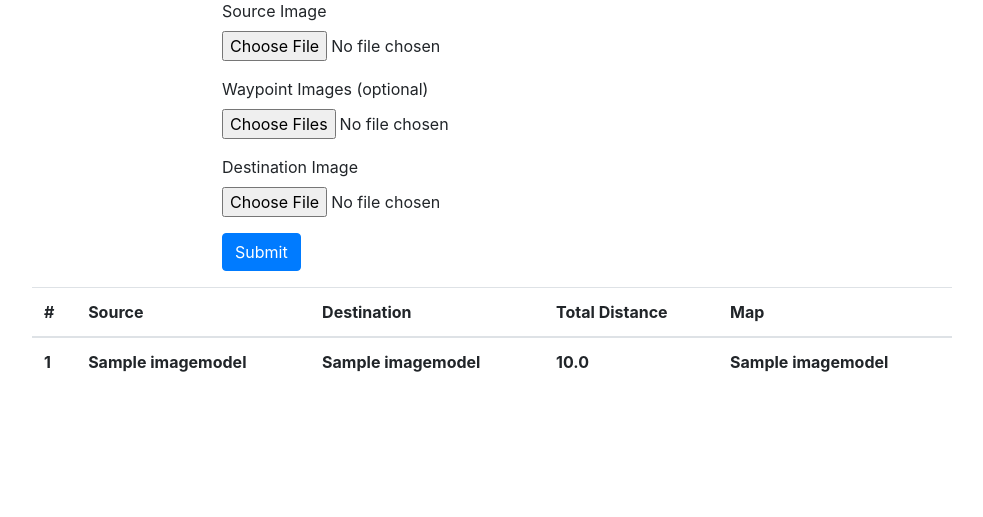
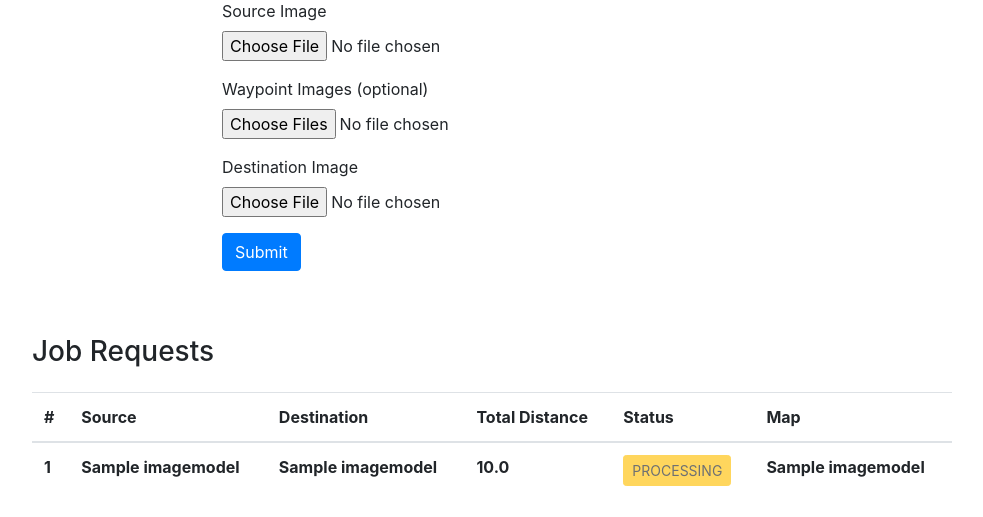
Before and after one commit to PraneethKarnena/django-google-maps-exif, a Django app: page /dashboard/ in a window 1280 px wide. Shown: the part 283-800 px from the top of the page, without its empty margins (148-1131 px from the left). Run offline with Django 3.2, Linux system fonts and the light colour scheme; a user stored in the database is signed in; tables that the repository leaves empty hold one stand-in row (values such as "Sample post"); lists and menus that the app fills with data are empty; some libraries are stand-ins or nearby versions.

Commit message:
improved jobs info display

```diff
--- a/service_app/templates/service/dashboard.html
+++ b/service_app/templates/service/dashboard.html
@@ -98,8 +98,18 @@
           </form>
         </div>
       </div>
+      <br>
+      <br>
 
       {% if jobs %}
+
+      <div class="row mt-3">
+        <div class="col-lg-1"></div>
+        <div class="col-lg-4">
+          <h3>Job Requests</h3>
+        </div>
+      </div>
+
       <div class="row mt-3">
         <div class="col-lg-1"></div>
         <div class="col-lg-10">
@@ -110,6 +120,7 @@
                 <th scope="col">Source</th>
                 <th scope="col">Destination</th>
                 <th scope="col">Total Distance</th>
+                <th scope="col">Status</th>
                 <th scope="col">Map</th>
               </tr>
             </thead>
@@ -120,6 +131,17 @@
                   <th>{{ job.source_image.place_name }}</th>
                   <th>{{ job.destination_image.place_name }}</th>
                   <th>{{ job.total_distance }}</th>
+                  <th>
+                    {% if job.status == 'PRS' %}
+                      <button type="button" class="btn btn-warning btn-sm" disabled>PROCESSING</button>
+                    {% endif %}
+                    {% if job.status == 'COM' %}
+                      <button type="button" class="btn btn-success btn-sm" disabled>SUCCESS</button>
+                    {% endif %}
+                    {% if job.status == 'ERR' %}
+                      <button type="button" class="btn btn-danger btn-sm" disabled>ERROR</button>
+                    {% endif %}
+                  </th>
                   <th>{{ job.static_map }}</th>
                 </tr>
               {% endfor %}
```
